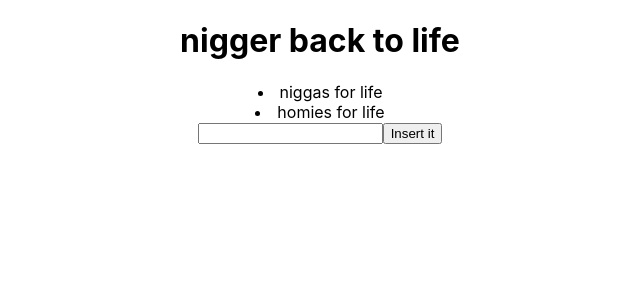
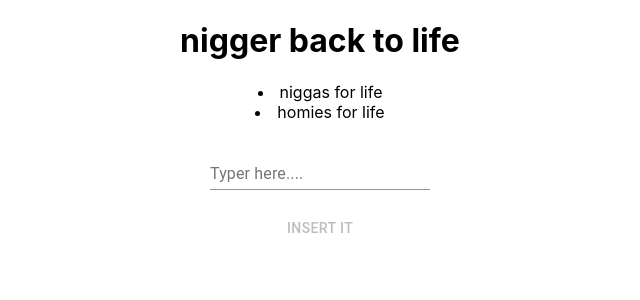
Before and after one commit to starkex/To-do-app-React, a React (Create React App) app in the folder to-do-list/: page / in a window 1280 px wide. Shown: the top 300 px of the page, without its empty margins (320-960 px from the left). Built offline with nearby package versions, Linux system fonts and the light colour scheme.

Commit message:
material-ui-insertion

```diff
--- a/to-do-list/package.json
+++ b/to-do-list/package.json
@@ -3,6 +3,7 @@
   "version": "0.1.0",
   "private": true,
   "dependencies": {
+    "@material-ui/core": "^4.11.0",
     "@testing-library/jest-dom": "^4.2.4",
     "@testing-library/react": "^9.5.0",
     "@testing-library/user-event": "^7.2.1",
--- a/to-do-list/src/App.js
+++ b/to-do-list/src/App.js
@@ -1,5 +1,6 @@
 import React,{useState} from 'react';
 import logo from './logo.svg';
+import {Button, FormControl, Input, InputLabel} from '@material-ui/core';
 import './App.css';
 
 function App() {
@@ -7,6 +8,7 @@ function App() {
   const [input, setInput] = useState('');
   const [pop, setpop] = useState([]);
   const para = (event)=>{
+    event.preventDefault();
     setpop([pop,input]);
   }
   return (
@@ -14,8 +16,16 @@ function App() {
           <h1> nigger back to life </h1>
          {todos.map(todos=> <li>{todos}</li>)
          }
-         <input value={input} onChange={event=>setInput(event.target.value)}/>
-         <button onClick={para}>Insert it</button>
+         <br></br>
+         <FormControl>
+         <InputLabel> Typer here....</InputLabel>
+         <Input value = { input}onChange = {event => setInput(event.target.value)}/>
+         <br></br>
+         <Button disabled = {!input}
+         onClick = {para} > Insert it </Button>
+
+         </FormControl>
+<br></br>
          <p> {pop} </p>
     </div>
   );
```
Also changed, not shown: to-do-list/src/todo.js (added, +11 -0 lines), 1 other file (tests, documents, lock files or other folders).
